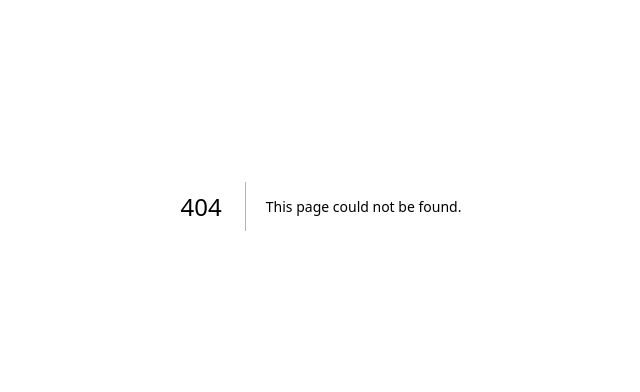
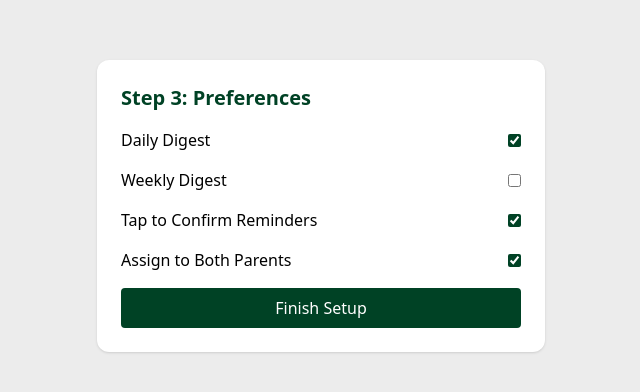
Before and after one commit to LHN-ENT/SchoolMate, a Next.js app: page /onboarding/step3 in a window 1280 px wide. Before the commit this address had no page. Shown: the part 194-586 px from the top of the page, without its empty margins (319-959 px from the left). Built offline with nearby package versions, Linux system fonts and the light colour scheme.

Commit message:
onboarding step3 for user preference setup.tsx

```diff
--- /dev/null
+++ b/pages/onboarding/step3.tsx
@@ -0,0 +1,54 @@
+import { useRouter } from 'next/router'
+import { useState } from 'react'
+
+export default function Step3() {
+  const router = useRouter()
+  const [prefs, setPrefs] = useState({
+    dailyDigest: true,
+    weeklyDigest: false,
+    tapToConfirm: true,
+    assignToBoth: true,
+  })
+
+  const handleChange = (key: string) => {
+    setPrefs(prev => ({ ...prev, [key]: !prev[key] }))
+  }
+
+  const handleSubmit = (e) => {
+    e.preventDefault()
+    localStorage.setItem('userPreferences', JSON.stringify(prefs))
+    router.push('/dashboard')
+  }
+
+  return (
+    <form onSubmit={handleSubmit} className="min-h-screen flex items-center justify-center bg-[#ECECEC] px-4">
+      <div className="bg-white rounded-xl p-6 shadow max-w-md w-full space-y-4">
+        <h2 className="text-xl font-semibold text-[#004225]">Step 3: Preferences</h2>
+
+        <label className="flex items-center justify-between">
+          <span>Daily Digest</span>
+          <input type="checkbox" checked={prefs.dailyDigest} onChange={() => handleChange('dailyDigest')} className="accent-[#004225]" />
+        </label>
+
+        <label className="flex items-center justify-between">
+          <span>Weekly Digest</span>
+          <input type="checkbox" checked={prefs.weeklyDigest} onChange={() => handleChange('weeklyDigest')} className="accent-[#004225]" />
+        </label>
+
+        <label className="flex items-center justify-between">
+          <span>Tap to Confirm Reminders</span>
+          <input type="checkbox" checked={prefs.tapToConfirm} onChange={() => handleChange('tapToConfirm')} className="accent-[#004225]" />
+        </label>
+
+        <label className="flex items-center justify-between">
+          <span>Assign to Both Parents</span>
+          <input type="checkbox" checked={prefs.assignToBoth} onChange={() => handleChange('assignToBoth')} className="accent-[#004225]" />
+        </label>
+
+        <button type="submit" className="w-full py-2 bg-[#004225] text-white rounded">
+          Finish Setup
+        </button>
+      </div>
+    </form>
+  )
+}
```
